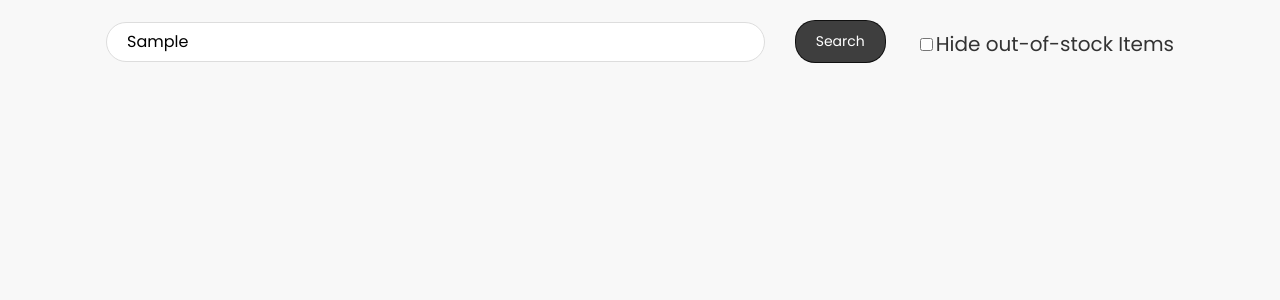
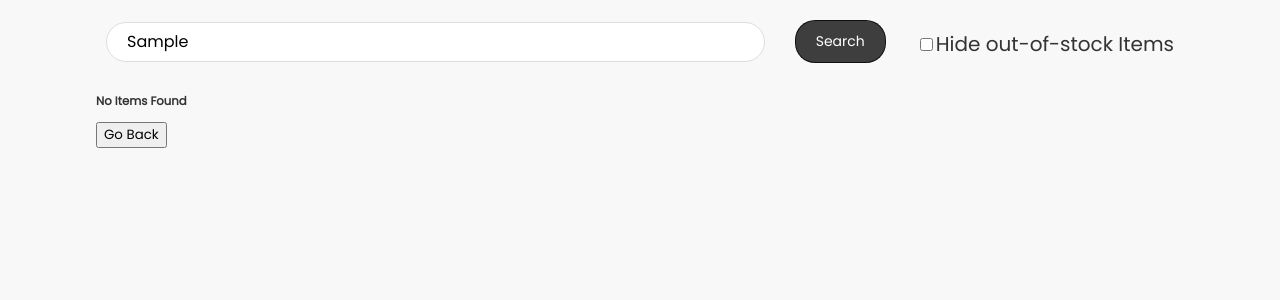
Before and after one commit to DEVASHRAY/Store, a React (Create React App) app: page / in a window 1280 px wide. Both pictures are taken after typing "Sample" into the empty fields and a click on the button "Search". Shown: the top 300 px of the page. Built offline with nearby package versions, Linux system fonts and the light colour scheme.

Commit message:
added no items found component

```diff
--- a/src/Components/GetData.js
+++ b/src/Components/GetData.js
@@ -69,8 +69,11 @@ const GetData = (props) => {
   console.log("ExtractedData", ExtractedData);
   return (
     <>
-      {ExtractedData == [] ? (
-        <h1>ASDASDSADSA</h1>
+        {/* {props.isChecked ? <h1>asdasd</h1> : <p>asdasdsadsad</p>} */}
+
+
+      {ExtractedData.length === 0? (
+        <NoData/>
       ) : (
         <div className="grid--item">
           {ExtractedData.map((item) => {
--- a/src/Components/NoData.js
+++ b/src/Components/NoData.js
@@ -1,10 +1,18 @@
 import React from "react"
+import GetInput from "./GetInput";
 
 const NoData = () => {
     console.log("NODATA");
+
+const handleClick = () => {
+    return <GetInput/>
+}
+
+
     return (
     <>
-        <h1>asdsad</h1>
+        <h3>No Items Found</h3>
+        <button onClick = {handleClick}>Go Back</button>
     </>
     )
 }
```
